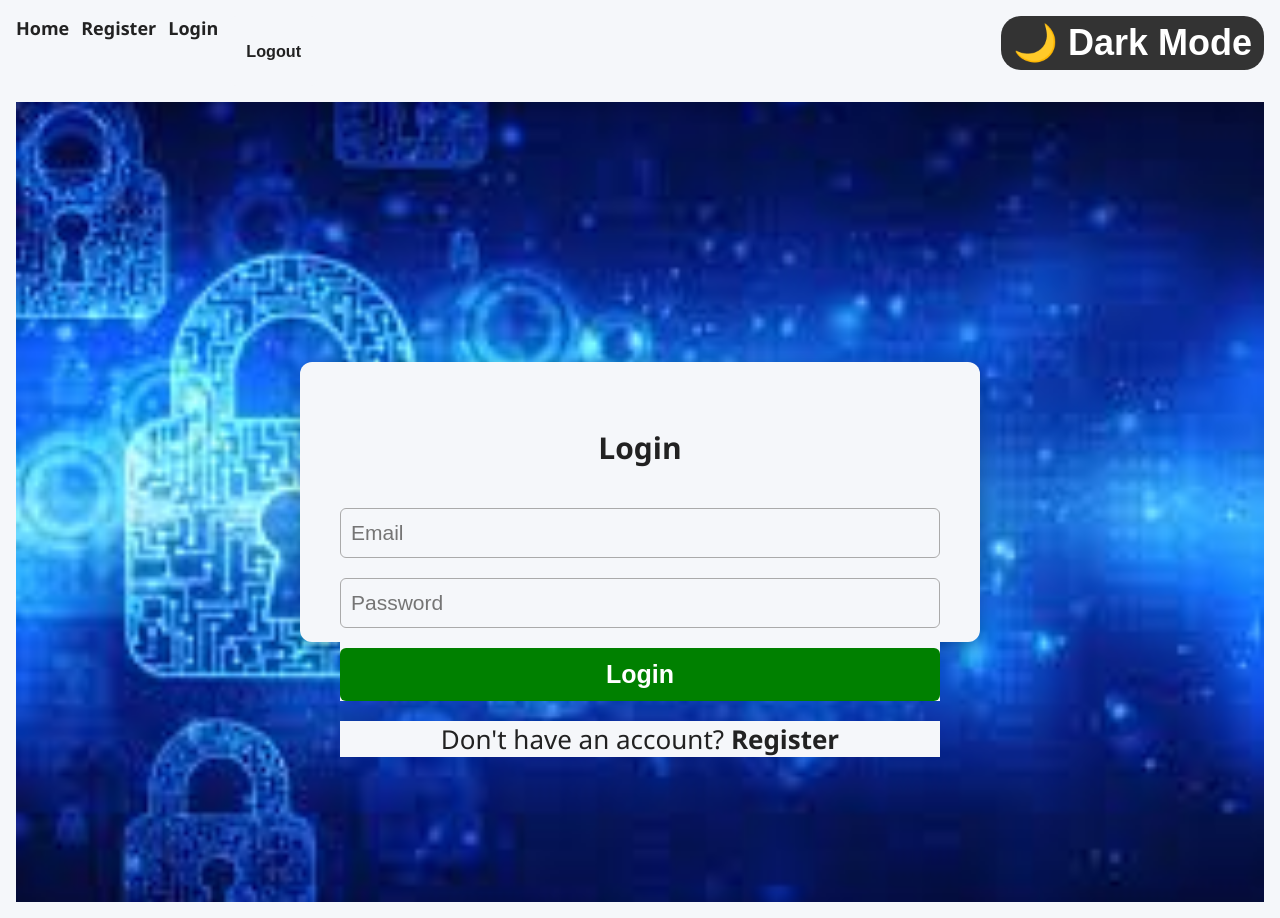
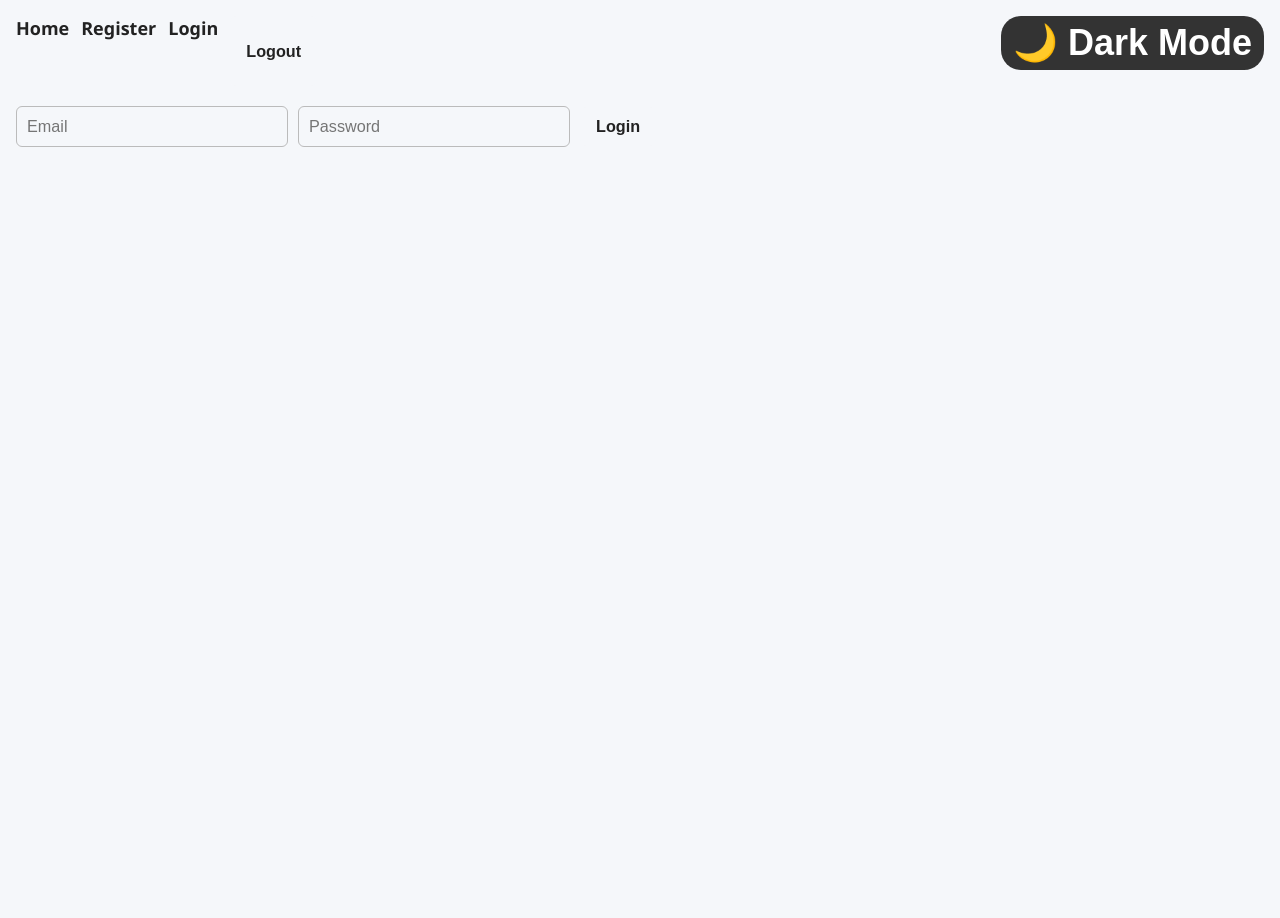
Before and after one commit to yamuna130/Task-Management, a React (Create React App) app in the folder client/: page /login in a window 1280 px wide. After the commit the page ends 800 px from the top, so only its background shows below. Built offline with nearby package versions, Linux system fonts and the light colour scheme; no server answers.

Commit message:
Update Login.js

```diff
--- a/client/src/pages/Login.js
+++ b/client/src/pages/Login.js
@@ -1,68 +1,48 @@
-import React, { useState } from 'react';
-import { useNavigate } from 'react-router-dom';
-import './Login.css'; // Just for form styles (no background image)
-import { loginUser, registerUser } from "../api/api";
-import { getTasks } from "../api/api";
+import React, { useState } from "react";
+import axios from "axios";
+import { useNavigate } from "react-router-dom";
 
-const Login = () => {
-  const [email, setEmail] = useState('');
-  const [password, setPassword] = useState('');
+function Login() {
+  const [email, setEmail] = useState("");
+  const [password, setPassword] = useState("");
   const navigate = useNavigate();
 
-  const handleLogin = async (e) => {
+  const handleSubmit = async (e) => {
     e.preventDefault();
-    const res = await fetch(`${process.env.REACT_APP_API_BASE_URL}/auth/login`, {
-      method: 'POST',
-      headers: { 'Content-Type': 'application/json' },
-      body: JSON.stringify({ email, password }),
+    try {
+      const { data } = await axios.post("https://task-management-backend.onrender.com/api/auth/login", {
+        email,
+        password,
       });
 
-    const data = await res.json();
-    if (res.ok) {
-      localStorage.setItem('token', data.token);
-      navigate('/tasks');
-    } else {
-      alert(data.error || 'Login failed');
+      // Save token to localStorage
+      localStorage.setItem("token", data.token);
+
+      // ✅ Redirect to tasks/dashboard
+      navigate("/dashboard");
+    } catch (error) {
+      console.error(error);
+      alert("Invalid credentials!");
     }
   };
 
   return (
-    <div
-      style={{
-        backgroundImage: "url('/images/login.jpg')", // ✅ this works with image in /public
-        backgroundSize: 'cover',
-        backgroundPosition: 'center',
-        minHeight: '100vh',
-        display: 'flex',
-        justifyContent: 'center',
-        alignItems: 'center',
-      }}
-    >
-      <div className="auth-container">
-        <h2>Login</h2>
-        <form onSubmit={handleLogin}>
+    <form onSubmit={handleSubmit}>
       <input
         type="email"
+        placeholder="Email"
         value={email}
         onChange={(e) => setEmail(e.target.value)}
-            placeholder="Email"
-            required
       />
       <input
         type="password"
+        placeholder="Password"
         value={password}
         onChange={(e) => setPassword(e.target.value)}
-            placeholder="Password"
-            required
       />
       <button type="submit">Login</button>
     </form>
-        <p>
-          Don't have an account? <a href="/register">Register</a>
-        </p>
-      </div>
-    </div>
   );
-};
+}
 
 export default Login;
```
Lines whose indentation alone changed are shown as unchanged.
